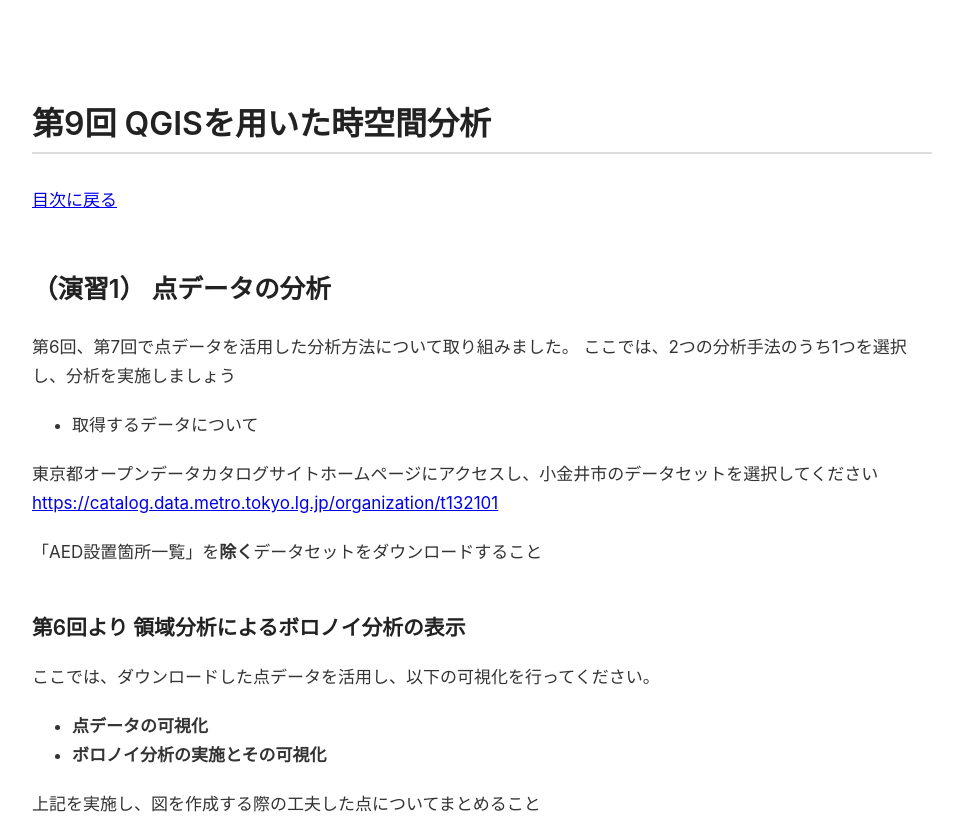
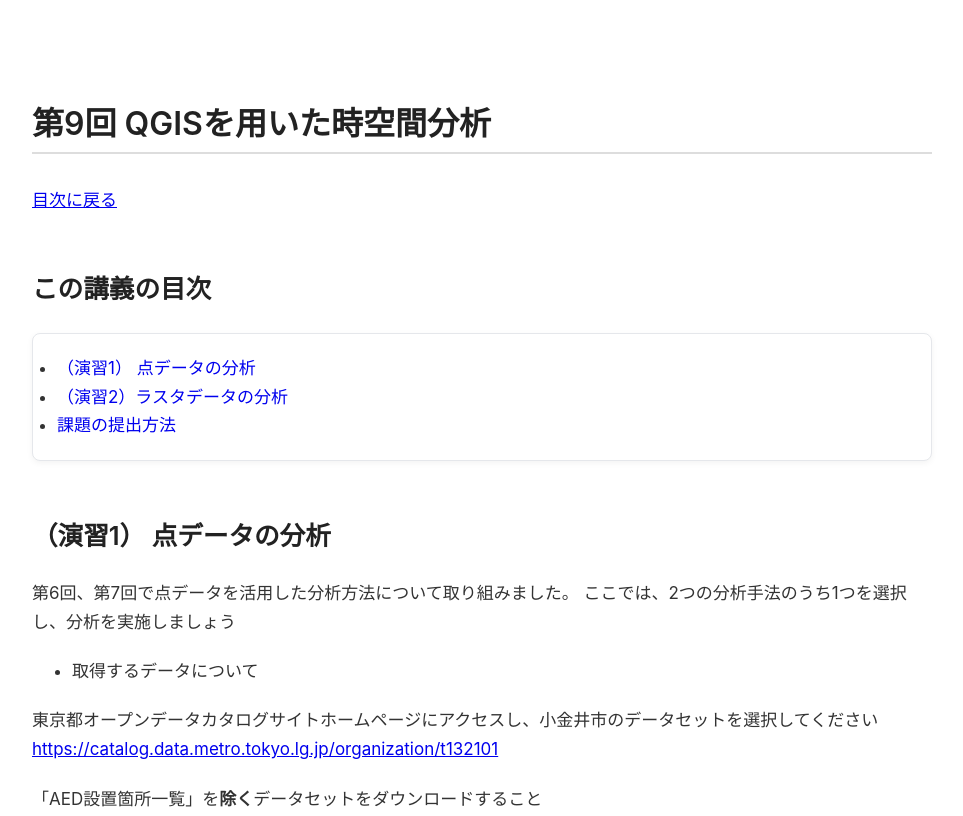
Before and after one commit to MasayaMatsushita/spatiotemporal-analysis, a Jekyll site: the page built from docs/lec/09-spatial-analysis-exercise.md, in a window 1280 px wide and 900 px high, cut to the strip 0-816 px from the top of the window. Shown: the whole strip, without its empty margins (158-1121 px from the left). Built offline with Jekyll 4.4.1, drawn with Linux system fonts in a browser that asks for light colours; our own code applies the rules of GitHub Pages for plain Markdown files; some of the changed text lies outside the part shown.

Commit message:
第九回の目次作成

```diff
--- a/docs/lec/09-spatial-analysis-exercise.md
+++ b/docs/lec/09-spatial-analysis-exercise.md
@@ -8,7 +8,15 @@ nav_order: 9
 
 [目次に戻る](../index.md)
 
-## （演習1） 点データの分析
+## この講義の目次
+
+{: .card .card-toc }
+
+- [（演習1） 点データの分析](#exe1)
+- [（演習2）ラスタデータの分析](#exe2)
+- [課題の提出方法](#how-to-submit)
+
+## （演習1） 点データの分析 {#exe1}
 
 第6回、第7回で点データを活用した分析方法について取り組みました。
 ここでは、2つの分析手法のうち1つを選択し、分析を実施しましょう
```
Also changed, not shown: other parts of docs/lec/09-spatial-analysis-exercise.md (+3 -3 lines).
